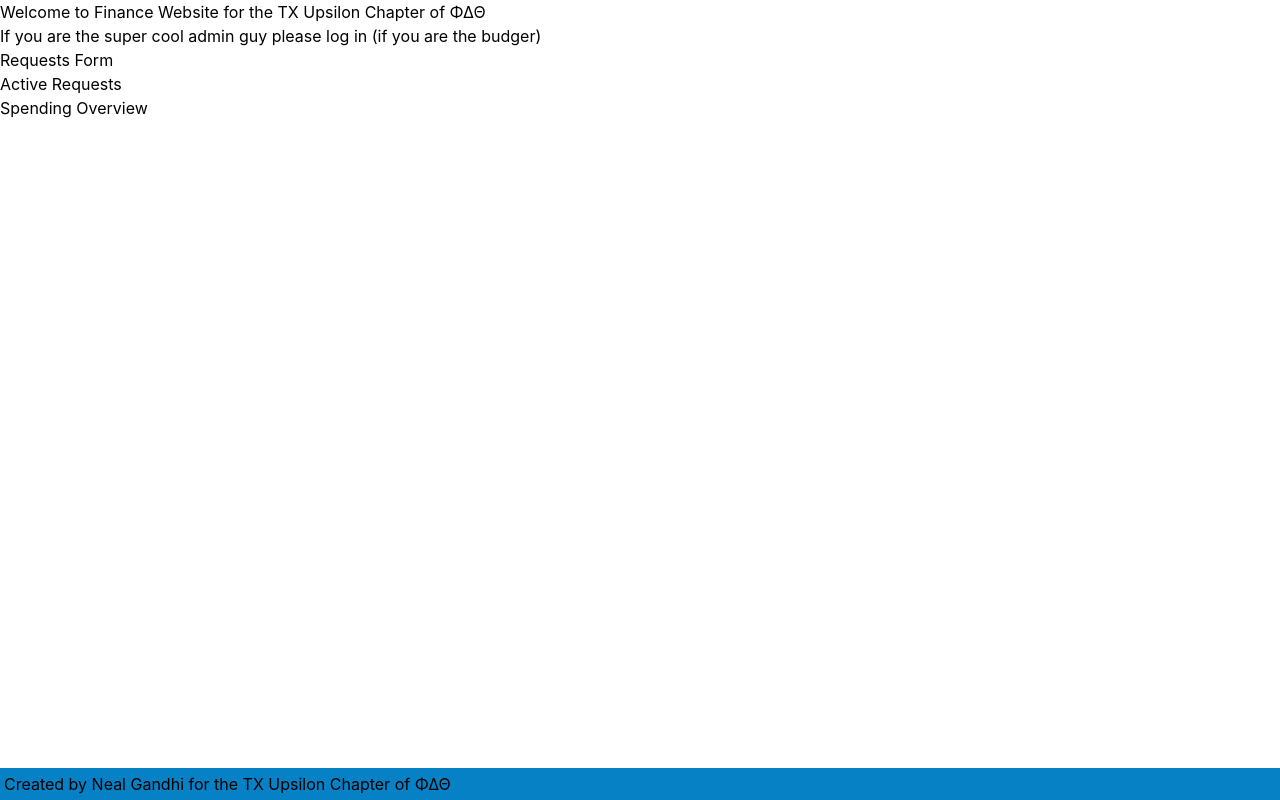
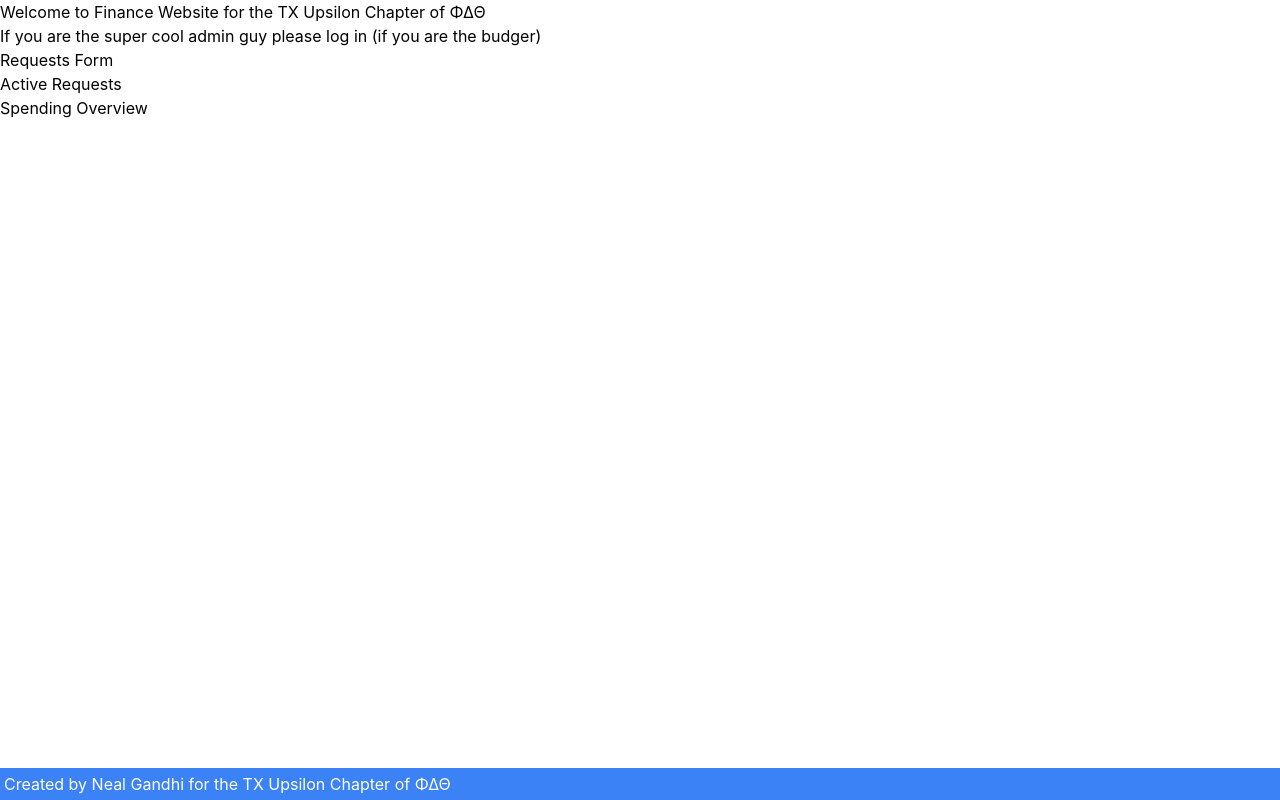
Before and after one commit to nealgandhi/PDTFinance, a React (Create React App) app in the folder frontend/: page / in a window 1280 px wide. Built offline with nearby package versions, Linux system fonts and the light colour scheme.

Commit message:
Removed Custom Colors causing styling errors

```diff
--- a/frontend/src/components/Footer.js
+++ b/frontend/src/components/Footer.js
@@ -2,7 +2,7 @@ import React from "react";
 
 function Footer() {
   return (
-    <div className="bg-azure absolute p-1 color-white inset-x-0 bottom-0">
+    <div className="bg-blue-500 text-white absolute p-1 inset-x-0 bottom-0">
       {" "}
       Created by{" "}
       <a href="https://www.linkedin.com/in/neal-gandhi">Neal Gandhi</a> for the{" "}
--- a/frontend/tailwind.config.js
+++ b/frontend/tailwind.config.js
@@ -3,10 +3,6 @@ module.exports = {
   content: ["./src/**/*.{html,js}"],
   theme: {
     extend: {},
-    colors: {
-      argent: "#7b7979",
-      azure: "#0681c6",
-    },
   },
   plugins: [require("@tailwindcss/forms")],
 };
```
